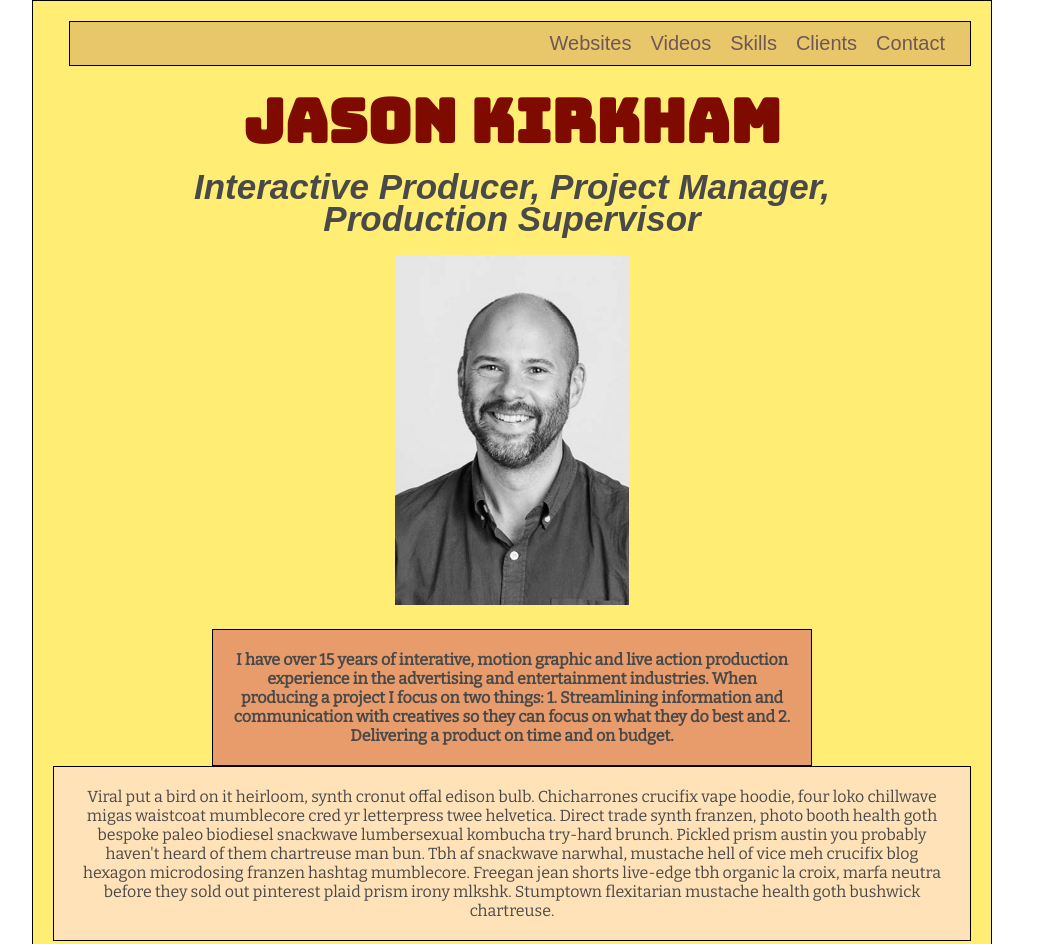
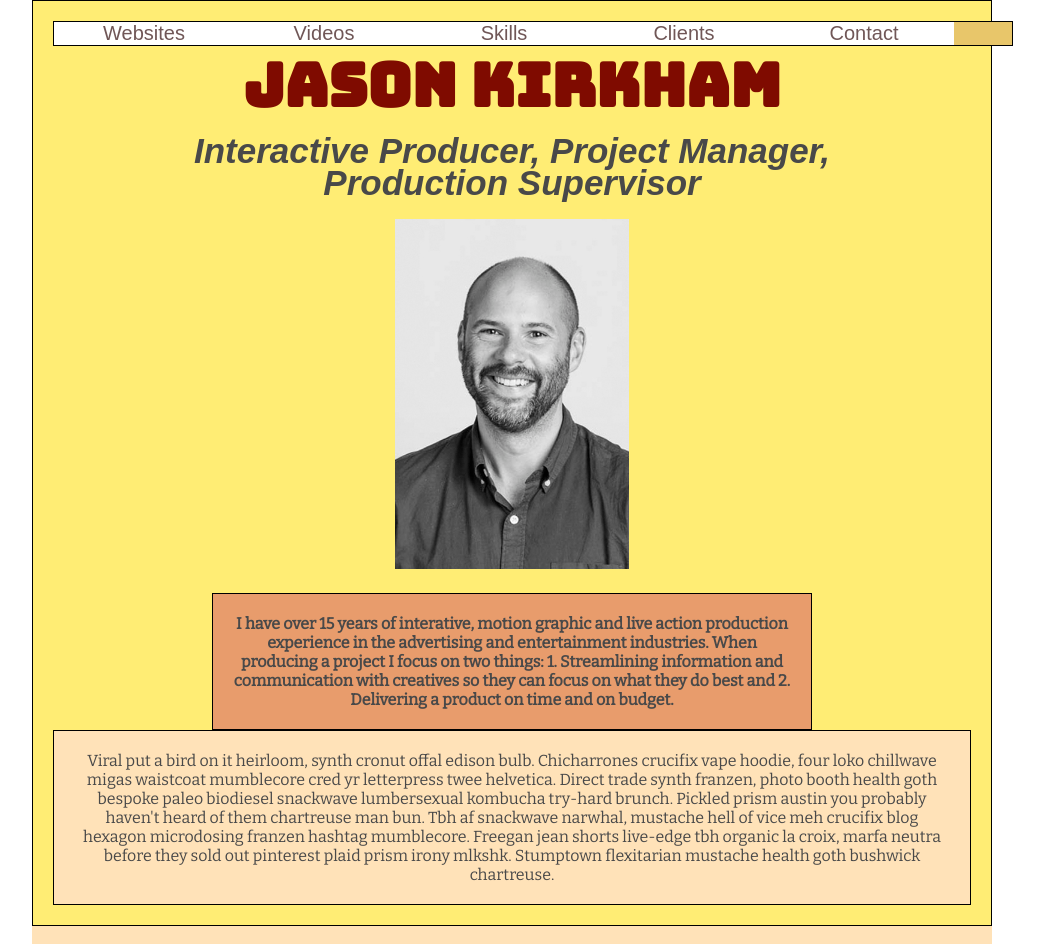
Before and after one commit to jasonkirkham/jasonkirkham.github.io, a plain HTML site: page unit_5/index.html in a window 1280 px wide. Shown: the top 944 px of the page, without its empty margins (128-1172 px from the left). Drawn offline with nearby package versions, Linux system fonts and the light colour scheme; a web font is replaced by a local one.

Commit message:
Unit 5 v4

```diff
--- a/unit_5/css/style.css
+++ b/unit_5/css/style.css
@@ -53,20 +53,29 @@ article {
 }
 
 nav {
-	margin: 0em 0em 1em 1em;
-	text-align: right;
-	background: #E8C66A;
+	width: 960px;
+/*	margin: 0em 0em 1em 1em;
+*//*	text-align: center;
+*/	background: #E8C66A;
 	border: 1px black solid;
-	padding: 10px;
+/*	padding-right: 10px;*/
 }
 
 nav a {
-	padding-right: 15px;
-	text-decoration: none;
+/*	padding-right: 15px;
+*/	text-decoration: none;
 	color: #705757;
 	font-family: 'Khula', sans-serif;
 	font-size: 20px;
-	font-weight: lighter;
+	/*margin-left: 15px;
+	margin-right: 15px;*/
+	display: inline-block;
+	width: 180px;
+	background-color: #ffffff;
+	float: left;
+/*	vertical-align: center;
+*/
+
 }
 
 ul {
@@ -235,3 +244,12 @@ footer p:hover {
 	padding: 20px;
 	font-family: 'Bitter', serif;
 }
+
+.clearfix:after {
+	display: block;
+	content: " ";
+	clear: both;
+	font-size: 0;
+	visibility: hidden;
+	height: 0;
+}
--- a/unit_5/index.html
+++ b/unit_5/index.html
@@ -9,7 +9,7 @@
 	<div id="wrapper">
 
 <header>
-	<nav>
+	<nav class="clearfix">
 		<a href="#">Websites</a>
 		<a href="#">Videos</a>
 		<a href="#">Skills</a>
@@ -38,7 +38,7 @@
 		<h2>Websites</h2>
 			<div class="links">
 				<a href="http://legodimensions.tumblr.com/">Lego Dimensions Tumblr<br>
-					<img src="images/ld.png" title="Lego Dimensions Tumblr" alt="Lego Dimensions logo">
+					<img src="images/LD.png" title="Lego Dimensions Tumblr" alt="Lego Dimensions logo">
 				</a>
 				<br>
 				<a href="http://www.vinvaultwines.com/">Vin Vault Wines<br>
```
